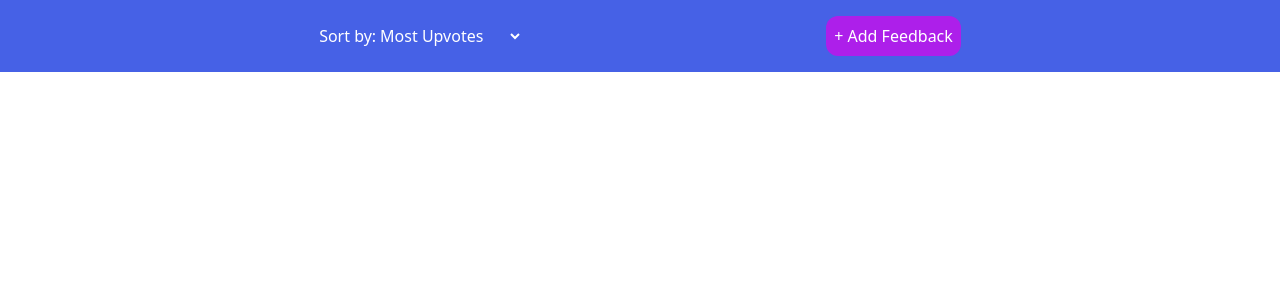
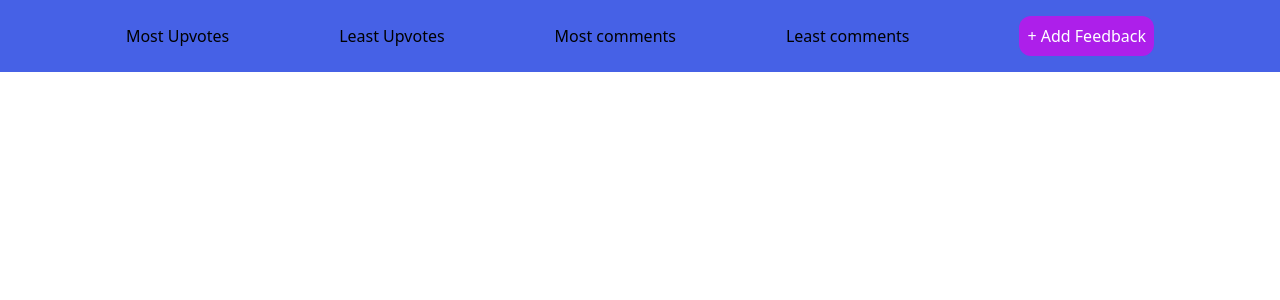
Before and after one commit to morfeli/feedback-dashboard, a Next.js app: page /components/dashboard-ui/SortingHeader in a window 1280 px wide. Shown: the top 300 px of the page. Built offline with nearby package versions, Linux system fonts and the light colour scheme.

Commit message:
update: removed getServerSideProps data fetching code, now implementing API routes data fetching

```diff
--- /dev/null
+++ b/pages/api/feedback/index.tsx
@@ -0,0 +1,25 @@
+import {
+  buildFeedbackPath,
+  extractFeedback,
+  filteredData,
+  sortData,
+} from "pages/helper/HelperFunctions";
+
+export default async function feedbackHandler(req, res) {
+  if (req.method === "GET") {
+    try {
+      const filePath = buildFeedbackPath();
+      const feedbackData = await extractFeedback(filePath);
+
+      let data = [];
+      data.push(feedbackData);
+
+      let filterData = filteredData(data, "suggestion");
+      sortData(filterData, "Most_Upvotes");
+
+      res.status(200).json({ filterData });
+    } catch (error) {
+      res.status(500).json({ error: "failed to load data" });
+    }
+  }
+}
--- /dev/null
+++ b/pages/api/feedback/sort.tsx
@@ -0,0 +1,25 @@
+import {
+  buildFeedbackPath,
+  extractFeedback,
+  filteredData,
+  sortData,
+} from "pages/helper/HelperFunctions";
+
+export default async function sortFeedbackHandler(req, res) {
+  if (req.method === "POST") {
+    try {
+      const filePath = buildFeedbackPath();
+      const feedbackData = await extractFeedback(filePath);
+
+      let data = [];
+      data.push(feedbackData);
+
+      let filterData = filteredData(data, "suggestion");
+      sortData(filterData, req.body);
+
+      res.status(200).json({ filterData });
+    } catch (error) {
+      res.status(500).json({ error: "failed to load data" });
+    }
+  }
+}
--- a/pages/components/dashboard-ui/SortingHeader.jsx
+++ b/pages/components/dashboard-ui/SortingHeader.jsx
@@ -1,9 +1,9 @@
 import SortingButton from "./UI/SortingButton";
 
-const SortingHeader = () => {
+const SortingHeader = ({ sortArray }) => {
   return (
     <section className="flex items-center p-4 justify-evenly bg-first-blue">
-      <SortingButton />
+      <SortingButton sortArray={sortArray} />
 
       <button className="p-2 text-white rounded-xl bg-button-pink">
         + Add Feedback
--- a/pages/components/dashboard-ui/UI/SortingButton.jsx
+++ b/pages/components/dashboard-ui/UI/SortingButton.jsx
@@ -1,30 +1,34 @@
-import { useState } from "react";
+import { useState, useRef, useEffect } from "react";
 import { useContext } from "react";
 import SuggestionContext from "../../../store/suggestion-context";
 
-const SortingButton = () => {
-  const suggestionCtx = useContext(SuggestionContext);
-
+const SortingButton = (props) => {
   const captureSortOption = (e) => {
-    suggestionCtx.option(e.target.value);
-    console.log(suggestionCtx.currentOption);
+    fetch("api/feedback/sort", {
+      method: "POST",
+      headers: { "Content-Type": "application/json" },
+      body: JSON.stringify(e.target.value),
+    })
+      .then((res) => res.json())
+      .then((data) => props.sortArray(data))
+      .catch((err) => console.log(err));
   };
 
   return (
-    <label htmlFor="sortOptions" className="text-white">
-      Sort by:
-      <select
-        name="sortOptions"
-        id="sortOptions"
-        className="bg-transparent"
-        onChange={captureSortOption}
-      >
-        <option value="Most_Upvotes">Most Upvotes</option>
-        <option value="Least_Upvotes">Least Upvotes</option>
-        <option value="Most_Comments">Most Comments</option>
-        <option value="Least_Comments">Least Comments</option>
-      </select>
-    </label>
+    <>
+      <button onClick={captureSortOption} value="Most_Upvotes">
+        Most Upvotes
+      </button>
+      <button onClick={captureSortOption} value="Least_Upvotes">
+        Least Upvotes
+      </button>
+      <button onClick={captureSortOption} value="Most_Comments">
+        Most comments
+      </button>
+      <button onClick={captureSortOption} value="Least_Comments">
+        Least comments
+      </button>
+    </>
   );
 };
 
--- a/pages/components/suggestions-page/Suggestions.jsx
+++ b/pages/components/suggestions-page/Suggestions.jsx
@@ -2,62 +2,36 @@ import { useContext, useEffect, useState } from "react";
 import SuggestionCards from "./SuggestionCards";
 import SuggestionContext from "../../store/suggestion-context";
 
-const Suggestions = ({ data }) => {
-  const suggestionCtx = useContext(SuggestionContext);
-  const [suggestionArr, setSuggestionArr] = useState([]);
-
-  const status = suggestionCtx.currentStatus;
-  const option = suggestionCtx.currentOption;
-
-  const filteredData = (option, status) => {
-    let filteredFeedback = data[0].productRequests.filter(
-      (item) => item.status === status
-    );
-
-    return filteredFeedback;
-  };
-
-  const sortData = (data, option) => {
-    switch (option) {
-      case "Most_Upvotes": {
-        let sortedArray = data.sort(
-          (itemA, itemB) => itemB.upvotes - itemA.upvotes
-        );
-
-        return {
-          sortedArray,
-        };
-      }
-      case "Least_Upvotes": {
-        let sortedArray = data.sort(
-          (itemA, itemB) => itemA.upvotes - itemB.upvotes
-        );
-
-        return {
-          sortedArray,
-        };
-      }
-    }
-  };
+const Suggestions = ({ sortedData }) => {
+  const [feedbacks, setFeedbacks] = useState();
 
   useEffect(() => {
-    let feedBackArray = filteredData(null, status);
-    // let sortedArray = feedBackArray.sort(
-    //   (itemA, itemB) => itemA.upvotes - itemB.upvotes
-    // );
-    // console.log(sortedArray);
-    setSuggestionArr(feedBackArray);
-  }, [suggestionCtx.status]);
+    fetch("api/feedback")
+      .then((res) => res.json())
+      .then((data) => setFeedbacks(data))
+      .catch((err) => console.log(err));
+  }, []);
 
   useEffect(() => {
-    let test = sortData(suggestionArr, option);
-    console.log(test);
-  }, [suggestionArr, option]);
+    setFeedbacks(sortedData);
+  }, [sortedData]);
+
+  // useEffect(() => {
+  //   let feedBackArray = filteredData(data, filter);
+  //   setFeedbacks(feedBackArray);
+  //   sortData(feedBackArray, sort);
+  // }, [data, filter, sort]);
+
+  useEffect(() => {
+    console.log(
+      feedbacks ? feedbacks.filterData.map((item, i) => item.comments) : null
+    );
+  }, [feedbacks]);
 
   return (
     <ul>
-      {/* need to figure out how to display number of comments + replies on the UI */}
-      {suggestionArr.map((item) => {
+      {feedbacks ? (
+        feedbacks.filterData.map((item, i) => {
           return (
             <SuggestionCards
               key={item.id}
@@ -67,7 +41,11 @@ const Suggestions = ({ data }) => {
               upvotes={item.upvotes}
             />
           );
-      })}
+        })
+      ) : (
+        <p>Loading data..</p>
+      )}
+      {/* <p>Testing..</p> */}
     </ul>
   );
 };
--- a/pages/helper/HelperFunctions.jsx
+++ b/pages/helper/HelperFunctions.jsx
@@ -30,3 +30,34 @@ export const extractFeedback = async (filePath) => {
   const data = JSON.parse(fileData);
   return data;
 };
+
+export function sortData(data, option) {
+  switch (option) {
+    case "Most_Upvotes": {
+      let sortedArray = data.sort(
+        (itemA, itemB) => itemB.upvotes - itemA.upvotes
+      );
+
+      return {
+        sortedArray,
+      };
+    }
+    case "Least_Upvotes": {
+      let sortedArray = data.sort(
+        (itemA, itemB) => itemA.upvotes - itemB.upvotes
+      );
+
+      return {
+        sortedArray,
+      };
+    }
+  }
+}
+
+export const filteredData = (data, status) => {
+  let filteredFeedback = data[0].productRequests.filter(
+    (item) => item.status === status
+  );
+
+  return filteredFeedback;
+};
--- a/pages/store/SuggestionProvider.jsx
+++ b/pages/store/SuggestionProvider.jsx
@@ -1,26 +1,27 @@
 import SuggestionContext from "./suggestion-context";
 
-import { useReducer, useState, useCallback } from "react";
+import { useReducer, useCallback } from "react";
 
 const initalFeedbackState = {
+  currentStatus: "suggestion",
   currentOption: "Most_Upvotes",
-  currentStatus: "suggestion",
 };
 
 const actionTypes = {
+  STATUS: "STATUS",
   OPTION: "OPTION",
-  STATUS: "STATUS",
 };
 
 const actions = {
+  status: (status) => ({ type: actionTypes.STATUS, status }),
   option: (option) => ({ type: actionTypes.OPTION, option }),
-  status: (status) => ({ type: actionTypes.STATUS, status }),
 };
 
 const reducerFN = (state, action) => {
   switch (action.type) {
     case actionTypes.OPTION: {
       let option = action.option;
+
       return {
         currentOption: option,
       };
--- a/pages/store/suggestion-context.jsx
+++ b/pages/store/suggestion-context.jsx
@@ -1,11 +1,11 @@
 import { createContext } from "react";
 
 const SuggestionContext = createContext({
-  currentOption: "Most Upvotes",
+  currentOption: "Most_Upvotes",
   currentStatus: "suggestion",
 
-  option: (value) => {},
-  status: (value) => {},
+  option: (option) => {},
+  status: (status) => {},
 });
 
 export default SuggestionContext;
--- a/pages/suggestions/index.jsx
+++ b/pages/suggestions/index.jsx
@@ -1,4 +1,5 @@
 import { getSession } from "next-auth/react";
+import { useState } from "react";
 
 // components
 import Dashboard from "../components/dashboard-ui/Dashboard";
@@ -6,17 +7,22 @@ import SortingHeader from "../components/dashboard-ui/SortingHeader";
 import Suggestions from "../components/suggestions-page/Suggestions";
 
 // helper function
-import { buildFeedbackPath, extractFeedback } from "../helper/HelperFunctions";
 
-const SuggestionsPage = ({ session, dataArr }) => {
+const SuggestionsPage = ({ session }) => {
+  const [sortedArray, setSortedArray] = useState();
+
+  const updateSortedArray = (data) => {
+    setSortedArray(data);
+  };
+
   if (session) {
     return (
       <>
         <Dashboard />
 
-        <SortingHeader />
+        <SortingHeader sortArray={updateSortedArray} />
 
-        <Suggestions data={dataArr} />
+        <Suggestions sortedData={sortedArray} />
       </>
     );
   }
@@ -34,15 +40,9 @@ export const getServerSideProps = async (context) => {
         permanent: false,
       },
     };
-  } else {
-    const filePath = buildFeedbackPath();
-    const feedBackData = await extractFeedback(filePath);
+  }
 
-    const dataArr = [];
-    dataArr.push(feedBackData);
-
-    return {
-      props: { session, dataArr },
-    };
-  }
+  return {
+    props: { session },
+  };
 };
```
Lines whose indentation alone changed are shown as unchanged.
